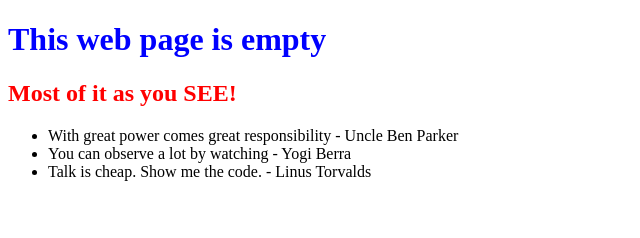
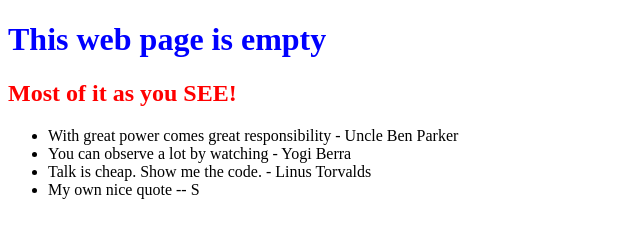
Before and after one commit to SanjayPatil/0main_openSAP_repo, a plain HTML site: page index.html in a window 1280 px wide. Shown: the whole page, without its empty margins (0-640 px from the left). Drawn offline with Linux system fonts and the light colour scheme.

Commit message:
First own quote

```diff
--- a/index.html
+++ b/index.html
@@ -12,6 +12,7 @@
 		<li>With great power comes great responsibility - Uncle Ben Parker</li>
 		<li>You can observe a lot by watching - Yogi Berra </li>
 		<li>Talk is cheap. Show me the code. - Linus Torvalds</li>
+		<li>My own nice quote -- S</li>
 	</ul>
 </body>
 </html>
```
